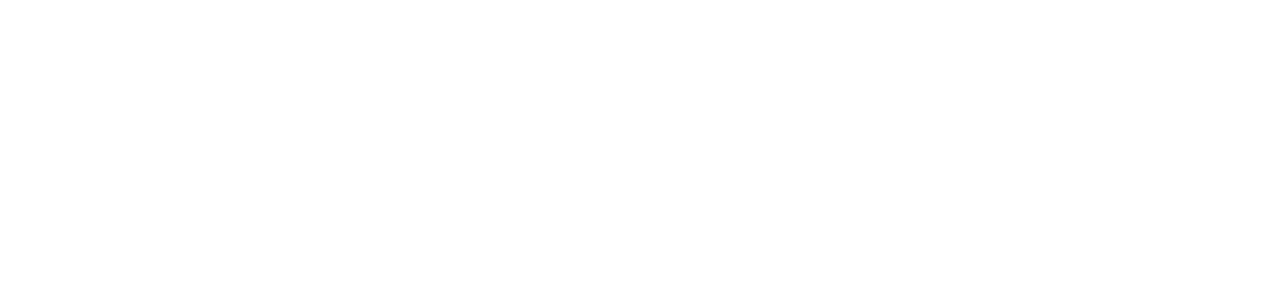
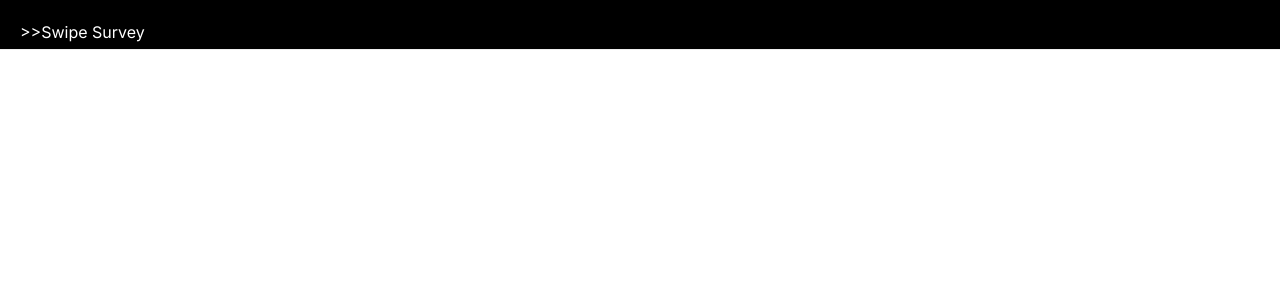
Before and after one commit to biomathcode/swipe-survey, a Next.js app: page / in a window 1280 px wide. Shown: the top 300 px of the page. Built offline with nearby package versions, Linux system fonts and the light colour scheme.

Commit message:
added nav

```diff
--- /dev/null
+++ b/component/Header.tsx
@@ -0,0 +1,26 @@
+// Header
+
+import Link from "next/link";
+
+function Header() {
+  return (
+    <nav
+      style={{
+        position: "fixed",
+        top: "0px",
+        width: "100vw",
+        height: "50px",
+        padding: "20px",
+        borderBottom: "1px solid #eee",
+        background: "#000",
+        color: "white",
+      }}
+    >
+      <Link href="/" className=" underline">
+        &gt;&gt;Swipe Survey
+      </Link>
+    </nav>
+  );
+}
+
+export default Header;
--- a/src/app/page.tsx
+++ b/src/app/page.tsx
@@ -1,9 +1,11 @@
 import Image from "next/image";
 import DecisionChart from "../../component/DecisionChart";
+import Header from "../../component/Header";
 
 export default function Home() {
   return (
-    <main className="flex min-h-screen flex-col items-center justify-between p-24 bg-white">
+    <main className="flex min-h-screen flex-col items-center justify-between p-24 bg-white text-black ">
+      <Header />
       {/* <DecisionChart /> */}
     </main>
   );
```
